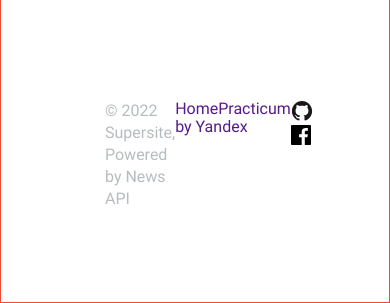
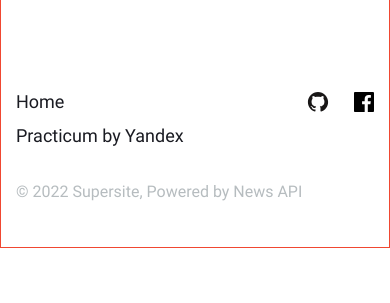
Before and after one commit to BarakBarz/news-explorer-frontend, a React (Create React App) app: page / in a window 390 px wide. Shown: the part 1275-1578 px from the top of the page. After the commit the page ends 1523 px from the top, so only its background shows below. Built offline with nearby package versions, Linux system fonts and the light colour scheme.

Commit message:
finish Footer

```diff
--- a/src/components/Footer/Footer.css
+++ b/src/components/Footer/Footer.css
@@ -5,7 +5,9 @@
   padding-left: 104px;
   padding-right: 104px;
   padding-bottom: 26px;
-  grid-template-columns: 4fr 2fr 1fr;
+  grid-template-columns:
+    minmax(320px, 820px) minmax(264px, 308px)
+    70px;
 }
 
 .footer__heading {
@@ -16,25 +18,72 @@
 }
 
 .footer__links {
+  grid-column: 2 / 3;
 }
 
 .footer__link {
+  color: rgba(26, 27, 34, 1);
   text-decoration: none;
+  font-size: 18px;
+  line-height: 1.25;
+  margin-right: 35px;
+}
+
+.footer__link:last-of-type {
+  margin-right: 0;
 }
 
 .footer__icons {
+  grid-column: 3;
 }
 
 .footer__button {
+  padding-left: 28px;
+}
+
+.footer__button:first-of-type {
+  padding-left: 0;
 }
 
 @media screen and (max-width: 920px) {
   .footer {
     height: 64px;
+    padding-top: 24px;
+    padding-left: 40px;
+    padding-right: 40px;
+    padding-bottom: 18px;
+  }
+
+  .footer__button {
+    padding-left: 25px;
+  }
+
+  .footer__link {
+    margin-right: 25px;
   }
 }
-@media screen and (max-width: 600px) {
+
+@media screen and (max-width: 740px) {
   .footer {
-    height: 176px;
+    height: calc(176px - 41px);
+    padding: 21px 15px;
+    grid-template-columns: minmax(200px, 600px) 40px;
+    grid-template-rows: 1fr 1fr;
+  }
+
+  .footer__heading {
+    grid-column: 1 / 5;
+    grid-row: 2 / 3;
+    align-self: center;
+  }
+
+  .footer__links {
+    grid-column: 1 / 2;
+    align-content: space-between;
+    display: grid;
+    grid-template-rows: 1fr 1fr;
+  }
+  .footer__icons {
+    grid-column: 2 / 5;
   }
 }
--- a/src/components/Footer/Footer.js
+++ b/src/components/Footer/Footer.js
@@ -8,10 +8,10 @@ function Footer() {
     <footer className='footer'>
       <h4 className='footer__heading'>{`© ${new Date().getFullYear()} Supersite, Powered by News API`}</h4>
       <div className='footer__links'>
-        <a href='' className='footer__link'>
+        <a href='/' className='footer__link'>
           Home
         </a>
-        <a href='' className='footer__link'>
+        <a href='/' className='footer__link'>
           Practicum by Yandex
         </a>
       </div>
@@ -19,11 +19,11 @@ function Footer() {
         <img
           className='footer__button'
           src={githubIcon}
-          alt=''></img>
+          alt='github icon'></img>
         <img
           className='footer__button'
           src={facebookIcon}
-          alt=''></img>
+          alt='facebook icon'></img>
       </div>
     </footer>
   );
--- a/src/components/Header/Header.css
+++ b/src/components/Header/Header.css
@@ -89,7 +89,7 @@
 
   .header__overlay {
     position: relative;
-    padding-bottom: 100vh;
+    padding-bottom: 143vh;
     background-color: rgba(0, 0, 0, 0.5);
     z-index: 2;
   }
```
